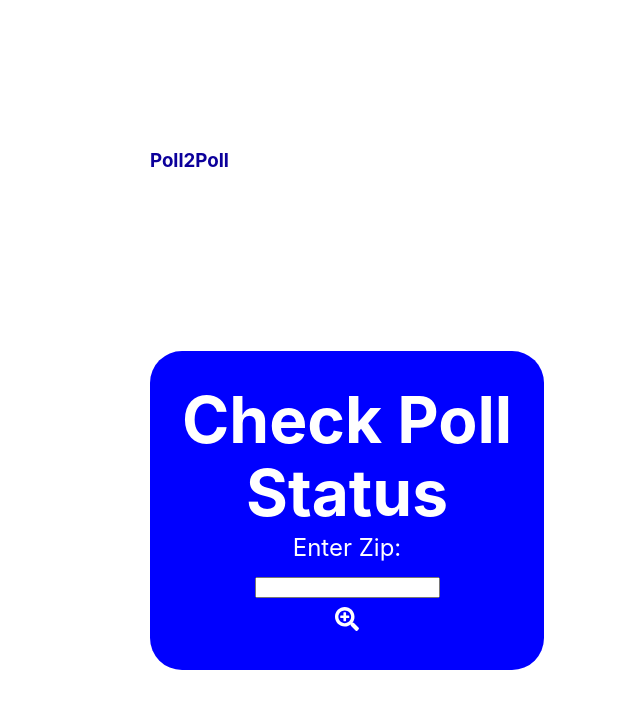
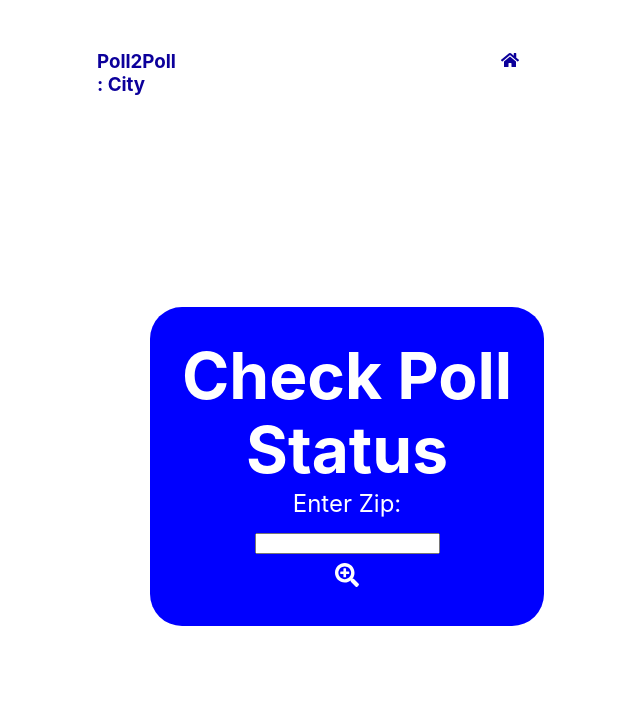
Before and after one commit to dejohn-lab/poll2poll, a Next.js app: page / in a window 1280 px wide. Shown: the top 708 px of the page, without its empty margins (293-933 px from the left). Built offline with nearby package versions, Linux system fonts and the light colour scheme.

Commit message:
new update5

```diff
--- /dev/null
+++ b/pages/components/TopBar.js
@@ -0,0 +1,21 @@
+
+
+import Link from 'next/link'
+import { FontAwesomeIcon } from '@fortawesome/react-fontawesome'
+import { faHome } from '@fortawesome/free-solid-svg-icons'
+import styles from '../../styles/Home.module.css'
+const TopBar = () =>{
+    return(
+        <div className={styles.p2p}>
+                <h3 className={styles.p2p1}>Poll2Poll <br />: City</h3>
+                <div className={[styles.fontW, styles.p2p2].join(" ")}>
+                    <Link href="/">
+                        <a><FontAwesomeIcon icon={faHome} /></a>
+                    </Link>
+
+                </div>
+            </div>
+    )
+
+}
+export default TopBar
--- a/pages/index.js
+++ b/pages/index.js
@@ -1,11 +1,11 @@
 import Head from 'next/head'
 import Link from 'next/link'
 import { useRouter } from 'next/router'
-
 import styles from '../styles/Home.module.css'
 import { FontAwesomeIcon } from '@fortawesome/react-fontawesome'
 import { faSearchPlus } from '@fortawesome/free-solid-svg-icons'
 import { useState, useEffect } from 'react'
+import TopBar from './components/TopBar'
 
 
 export default function Home(props) {
@@ -24,13 +24,10 @@ export default function Home(props) {
     <div className={styles.container}>
       <Head>
         <title>Poll2Poll</title>
-        <title>:</title>
         <link rel="icon" href="/favicon.ico" />
       </Head>
+      <TopBar/>
       <main className={styles.main}>
-        <div className={styles.p2p}>
-          <h3>Poll2Poll</h3>
-        </div>
         <div className={styles.pollbox}>
           <h1 className={styles.title}>
             Check Poll
```
Also changed, not shown: pages/listings/[zipCode].js (+3 -14 lines).
